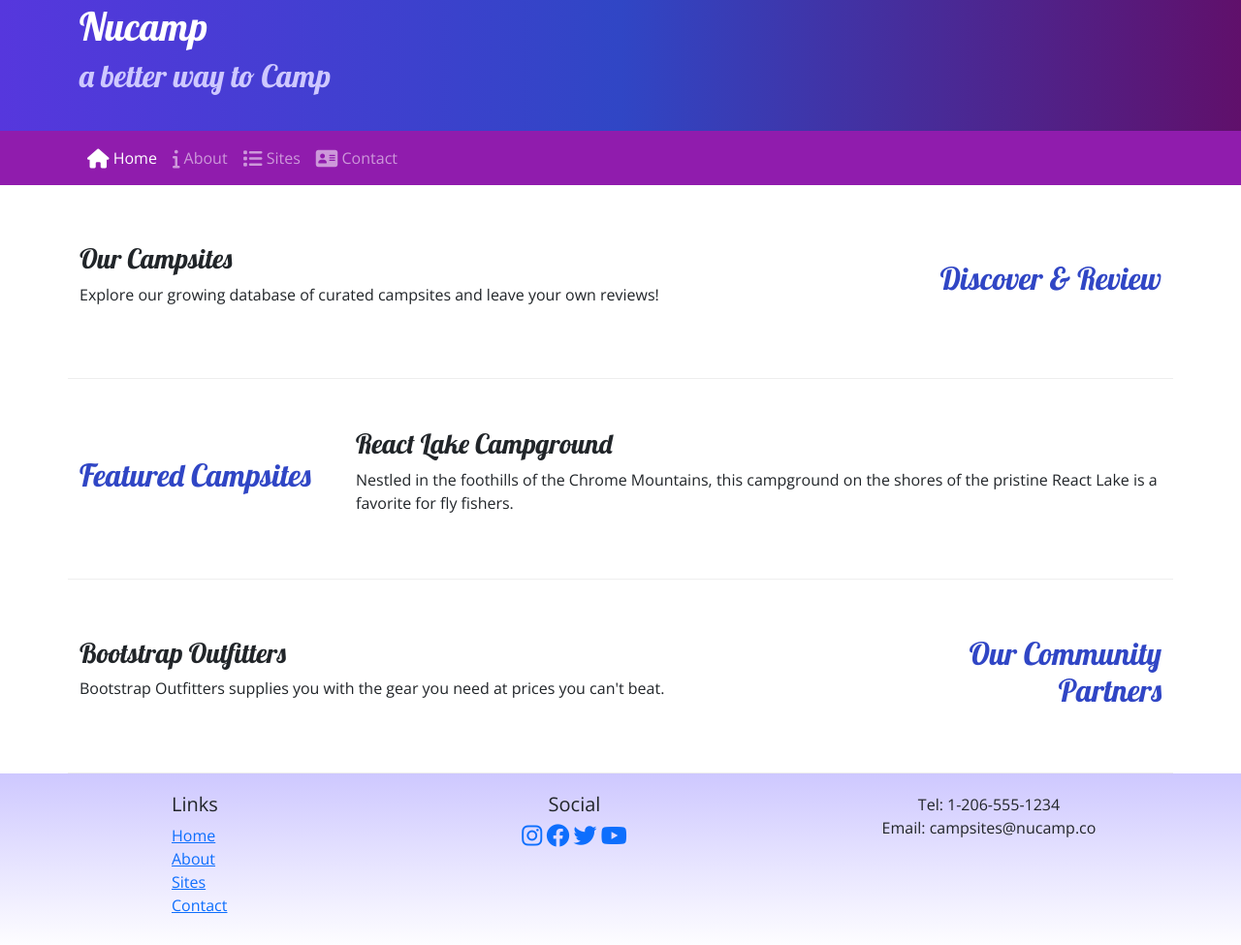
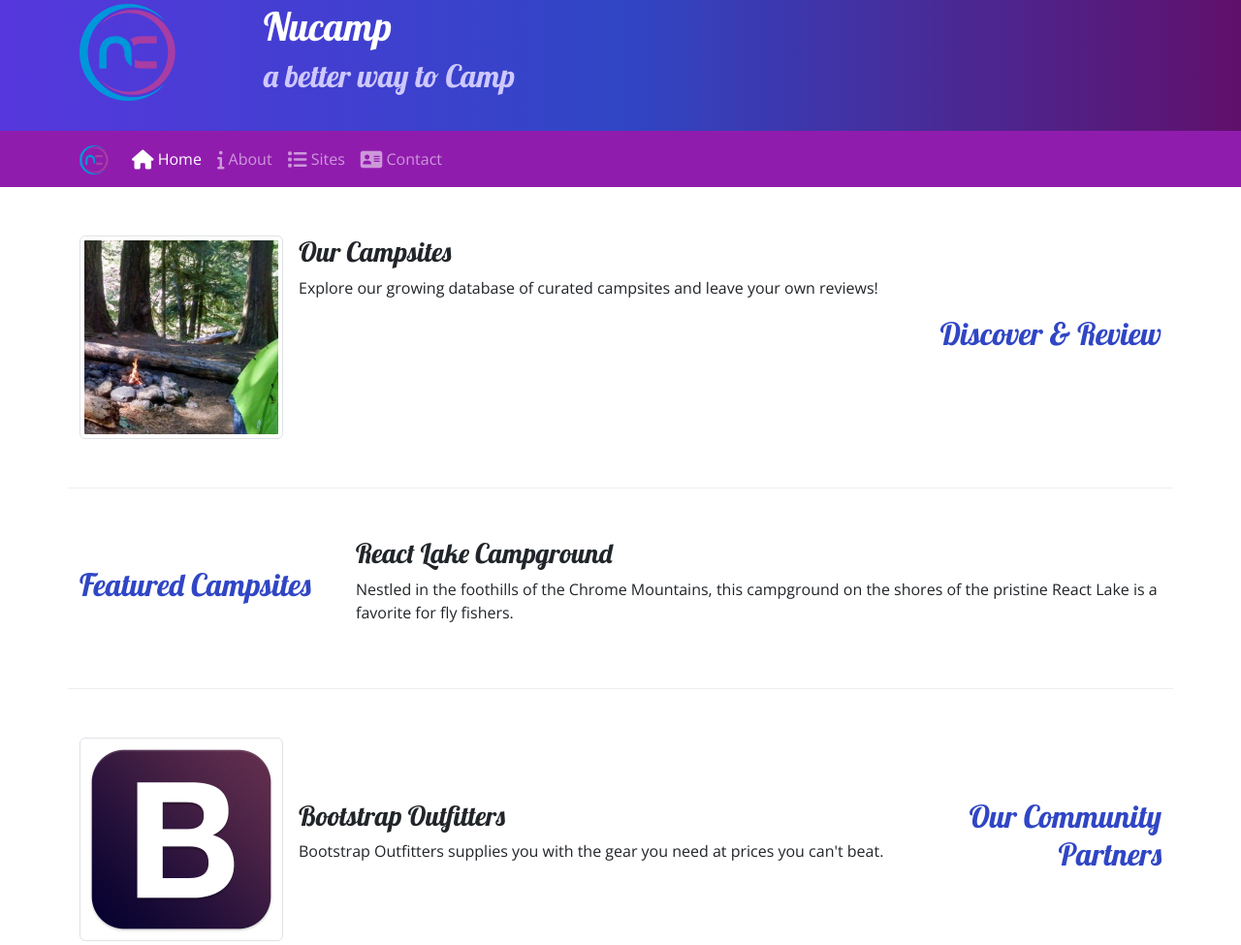
Before and after one commit to cheberly603/nucampsite, a plain HTML site: page nucampsite/index.html in a window 1280 px wide. Shown: the part 27-1002 px from the top of the page at 97% size. Drawn offline with nearby package versions, Linux system fonts and the light colour scheme.

Commit message:
Images and Flex Utility

```diff
--- a/nucampsite/index.html
+++ b/nucampsite/index.html
@@ -18,6 +18,9 @@
     <header>
         <div class="container">
             <div class="row">
+                <div class="col-4 col-sm-3 col-md-2 align-self-center">
+                    <img src="img/logo.png" class="img-fluid" />
+                </div>
                 <div class="col">
                     <h1>Nucamp</h1>
                     <h2>a better way to Camp</h2>
@@ -28,6 +31,7 @@
     <!--navbar-->
     <nav class="navbar navbar-expand-sm navbar-dark sticky-top">
         <div class="container">
+            <a class="navbar-brand" href="#"><img src="img/logo.png" height="30" width="30"></a>
             <button class="navbar-toggler ms-auto" type="button" data-bs-toggle="collapse" data-bs-target="#nucampNavbar">
                 <span class="navbar-toggler-icon"></span>
             </button>
@@ -50,8 +54,13 @@
                 <h2 class="text-sm-end">Discover & Review</h2>
             </div>
             <div class="col">
-                <h3>Our Campsites</h3>
-                <p class="d-none d-sm-block">Explore our growing database of curated campsites and leave your own reviews!</p>
+                <div class="d-flex">
+                    <img class="me-3 img-thumbnail" src="img/breadcrumb-trail-thumb.jpg" alt="Breadcrumb Trail"/>
+                    <div class="align center left">
+                        <h3>Our Campsites</h3>
+                        <p class="d-none d-sm-block">Explore our growing database of curated campsites and leave your own reviews!</p>
+                    </div>
+                </div>
             </div>
         </section>
         <!-- feature section -->
@@ -70,8 +79,15 @@
                 <h2 class="text-sm-end">Our Community Partners</h2>
             </div>
             <div class="col">
-                <h3>Bootstrap Outfitters</h3>
-                <p class="d-none d-sm-block">Bootstrap Outfitters supplies you with the gear you need at prices you can't beat.</p>
+                <div class="col">
+                    <div class="d-flex">
+                        <img class="me-3 img-thumbnail" src="img/bootstrap-thumb.png" alt="Bootstrap Outfitters"/>
+                        <div class="align-self-center">
+                            <h3>Bootstrap Outfitters</h3>
+                            <p class="d-none d-sm-block">Bootstrap Outfitters supplies you with the gear you need at prices you can't beat.</p>
+                        </div>
+                    </div>
+                </div>
             </div>
         </section>
     </main>
```
Also changed, not shown: nucampsite/aboutus.html (+1 -0 lines), nucampsite/contactus.html (+1 -0 lines), nucampsite/img/bootstrap-thumb.png (added), nucampsite/img/breadcrumb-trail-thumb.jpg (added), nucampsite/img/breadcrumb-trail.jpg (added), nucampsite/img/chrome-river-thumb.jpg (added), nucampsite/img/chrome-river.jpg (added), nucampsite/img/logo.png (added), nucampsite/img/react-lake-thumb.jpg (added), nucampsite/img/react-lake.jpg (added), 2 other files.
